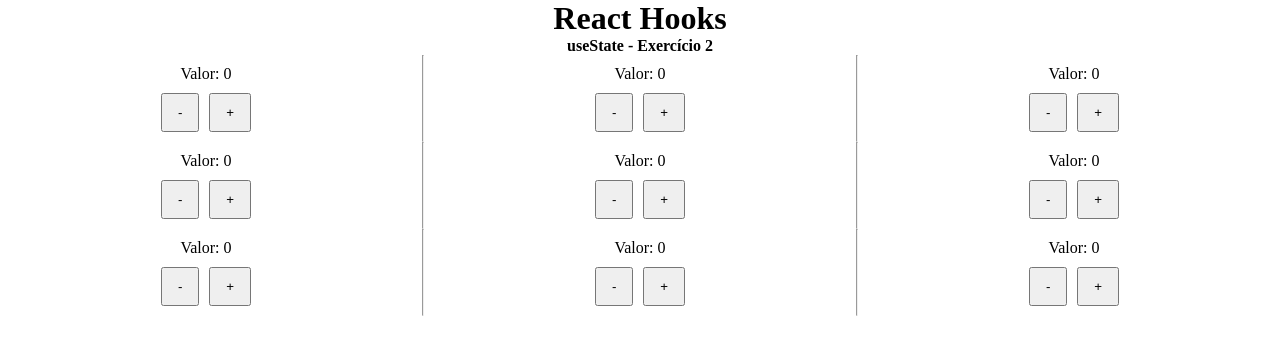
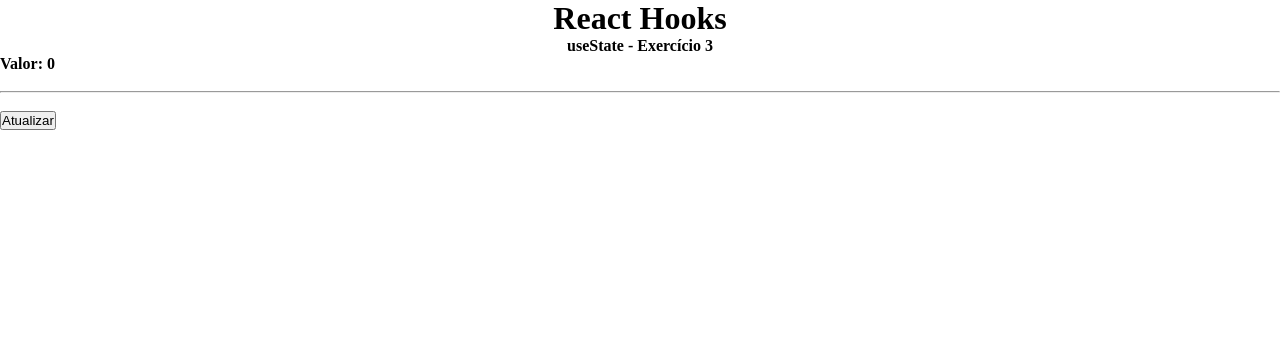
Before and after one commit to jacksoncassemiro/react_estudos_hooks, a React (Vite) app: page / in a window 1280 px wide. Shown: the top 354 px of the page. Built offline with nearby package versions, Linux system fonts and the light colour scheme.

Commit message:
05 hooks atividade 3
Signed-off-by: Jackson Cassemiro <jacksondgls@live.com>

```diff
--- a/src/App.jsx
+++ b/src/App.jsx
@@ -1,5 +1,5 @@
 import React from "react";
-import HookState from "./components/UseState_04"
+import HookState from "./components/UseState_05"
 // import { useState } from "react"
 
 export default () => {
--- /dev/null
+++ b/src/components/UseState_05.jsx
@@ -0,0 +1,23 @@
+import { useState } from "react";
+import "./UseState_04.css";
+import Btn from "./UseState_05_button";
+
+export default () => {
+
+  const [valor, setValor] = useState(0)
+
+  function atualiza(){
+    setValor(10000)
+  }
+
+  return (
+    <>
+      <h4>useState - Exercício 3</h4>
+      <p><strong>Valor: {valor}</strong></p>
+      <br />
+      <hr />
+      <br />
+      <Btn func={atualiza} />
+    </>
+  )
+}
--- /dev/null
+++ b/src/components/UseState_05_button.jsx
@@ -0,0 +1,8 @@
+export default ({func}) => {
+
+  return (
+    <>
+      <button onClick={func}>Atualizar</button>
+    </>
+  )
+}
```
